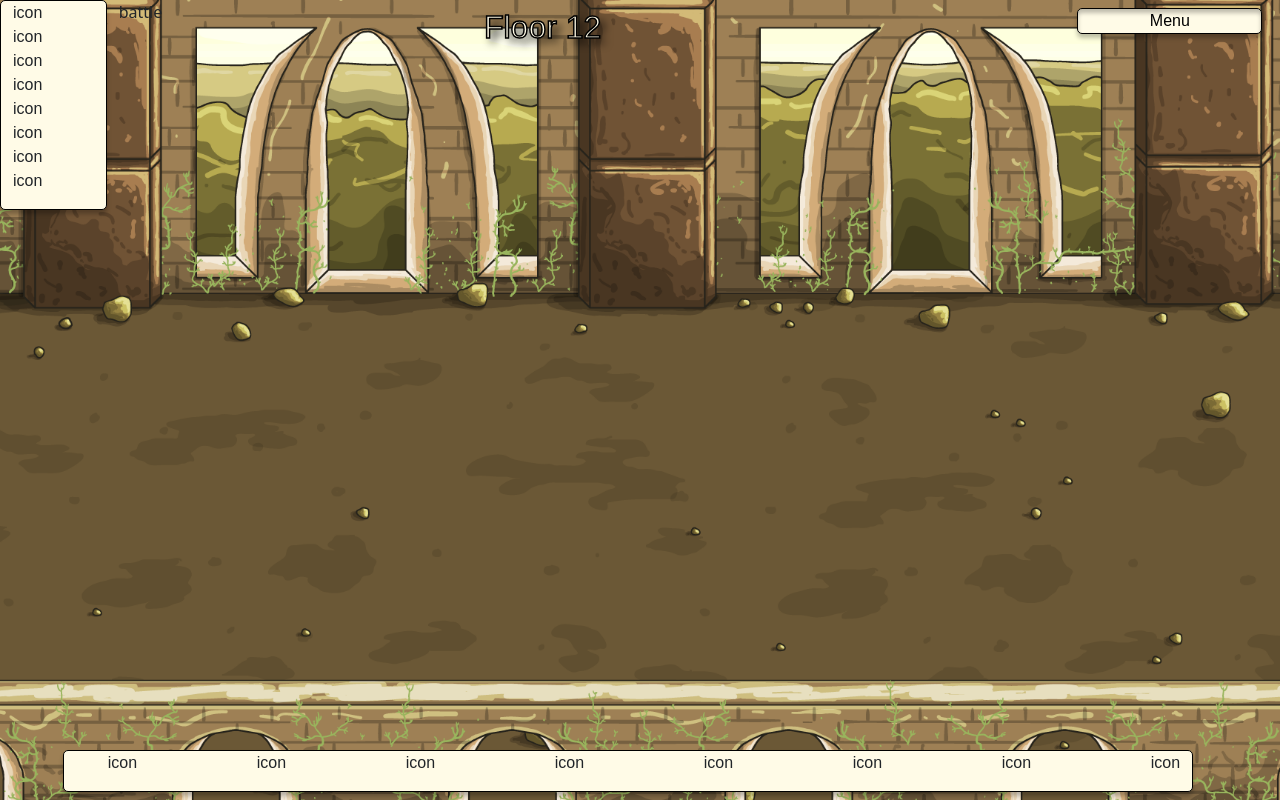
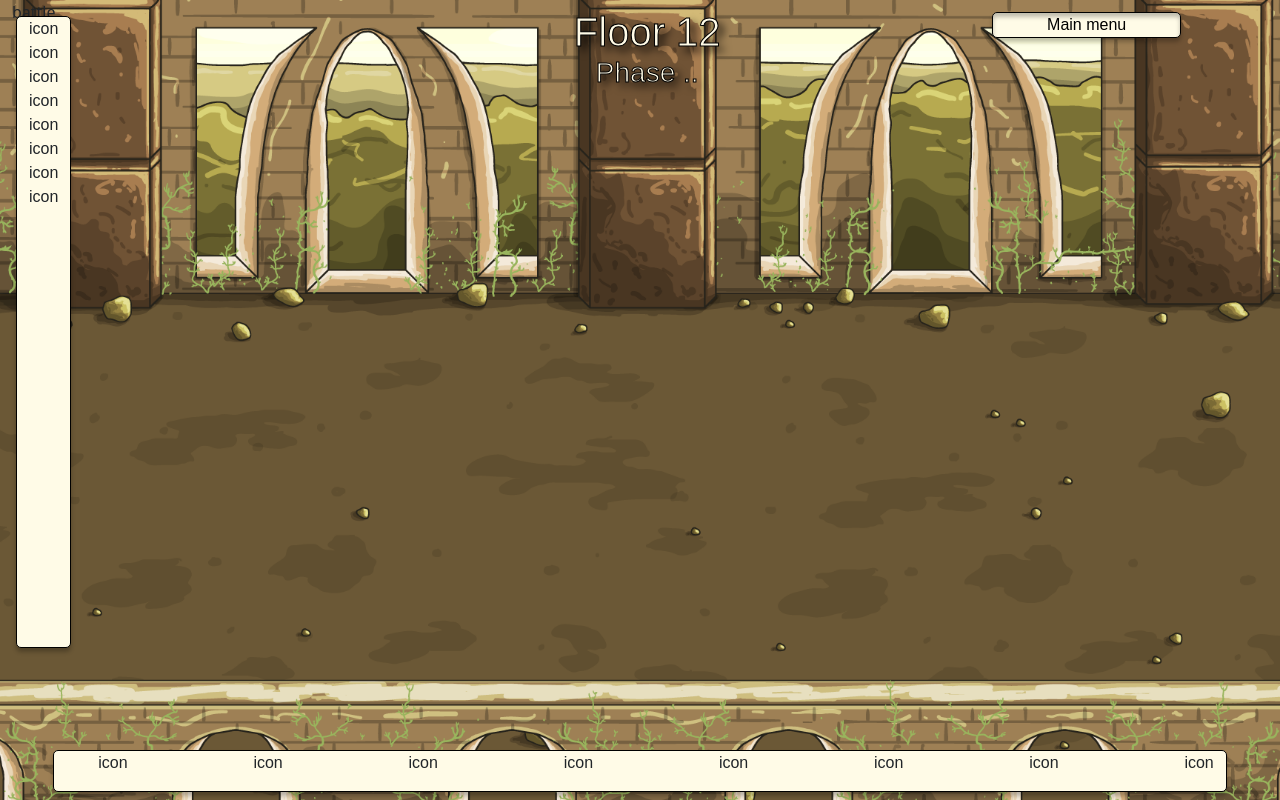
Before and after one commit to JorisPaarde/Hubris, a Django app: page /battle/ in a window 1280 px wide. Run offline with Django 3.2, Linux system fonts and the light colour scheme; some web fonts are replaced.

Commit message:
Initial setup battle screen layout

```diff
--- a/battle/static/battle/css/battle.css
+++ b/battle/static/battle/css/battle.css
@@ -8,6 +8,12 @@
 
 .action-bar{
     width: 90%;
+    height: max-content;
+}
+
+.stats-bar{
+    height: 79vh;
+    max-width: max-content;
 }
 
 .battle-bg{
@@ -19,8 +25,22 @@
     background-size: cover;
 }
 
+.battle-screen{
+    position:fixed;
+    z-index: 0;
+    height: 100vh;
+}
+
 .floor{
-    position: fixed;
-    z-index: -100;
     width: 98%;
 }
+
+.z500{
+    position: fixed;
+    z-index: 500;
+}
+
+.z1000{
+    position: fixed;
+    z-index: 1000;
+}
--- a/battle/templates/battle/battle.html
+++ b/battle/templates/battle/battle.html
@@ -13,18 +13,19 @@
 
 {% block content %}
 <div class="container-fluid">
-    <div class="row m-2 floor">
+    <div class="row m-2 z1000 floor">
         <div class="col-12">
             <!-- title and menu button -->
             <div class="row">
-                <div class="col-10 title text-center">
-                    <h1 class="fs-2 mb-0">Floor 12</h1>
+                <div class="col-12 title text-center">
+                    <h1 class="fs-1 mb-0">Floor 12</h1>
+                    <h2 class="fs-3">Phase ..</h2>
                 </div>
                 <!-- main menu button -->
-                <div class="col-2">
+                <div class="col-2 offset-9 mt-1 z500">
                     <div class="d-grid">
                         <a class="button fs-6 text-center" href="{% url 'home:main_menu' %}">
-                            Menu
+                            Main menu
                         </a>
                     </div>
                 </div>
@@ -34,7 +35,7 @@
     </div>
     <div class="row">
         <!-- stats column left -->
-        <div class="col-1 stats-bar">
+        <div class="col-1 m-3 z500 stats-bar">
             <ul class="list-unstyled">
                 <li>icon</li>
                 <li>icon</li>
@@ -47,10 +48,11 @@
             </ul>
         </div>
         <!-- main battle screen -->
-        <div class="col-11">
+        <div class="col-12 battle-screen">
             battle
         </div>
-        <div class="row fixed-bottom d-flex justify-content-center">
+        <div class="col-12">
+            <div class="row z500 fixed-bottom d-flex justify-content-center">
                 <!-- action selection bar -->
                 <div class="col-12 ml-4 mb-2 action-bar">
                     <ul class="d-flex justify-content-between">
@@ -66,5 +68,7 @@
                 </div>
             </div>
         </div>
+
+    </div>
 </div>
 {% endblock %}
--- a/static/css/base.css
+++ b/static/css/base.css
@@ -31,7 +31,7 @@ body, h1, h2, h3, h4, h5, p{
 
 .title{
     color: var(--offwhite);
-    -webkit-text-stroke: 1.5px black;
+    -webkit-text-stroke: 1px black;
     text-shadow: 5px 5px 8px black;
 }
 
```
Lines whose indentation alone changed are shown as unchanged.
